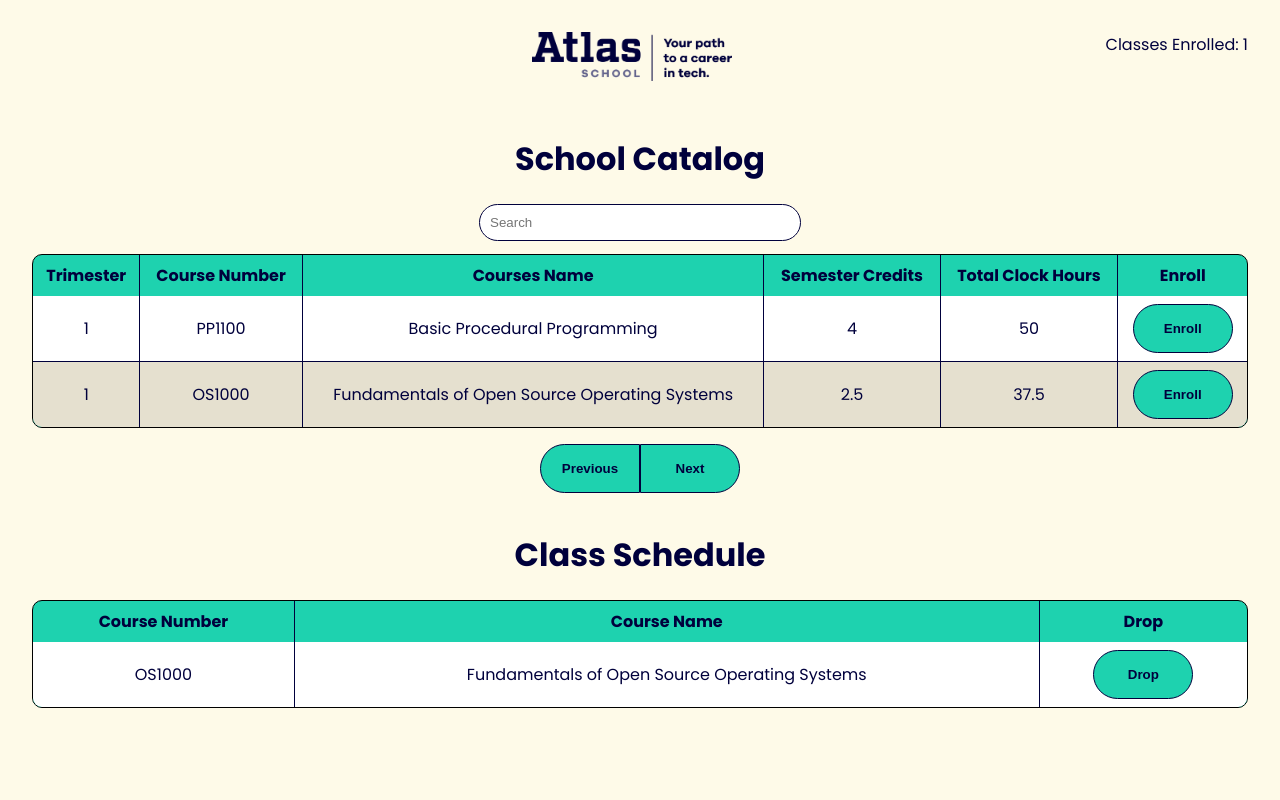
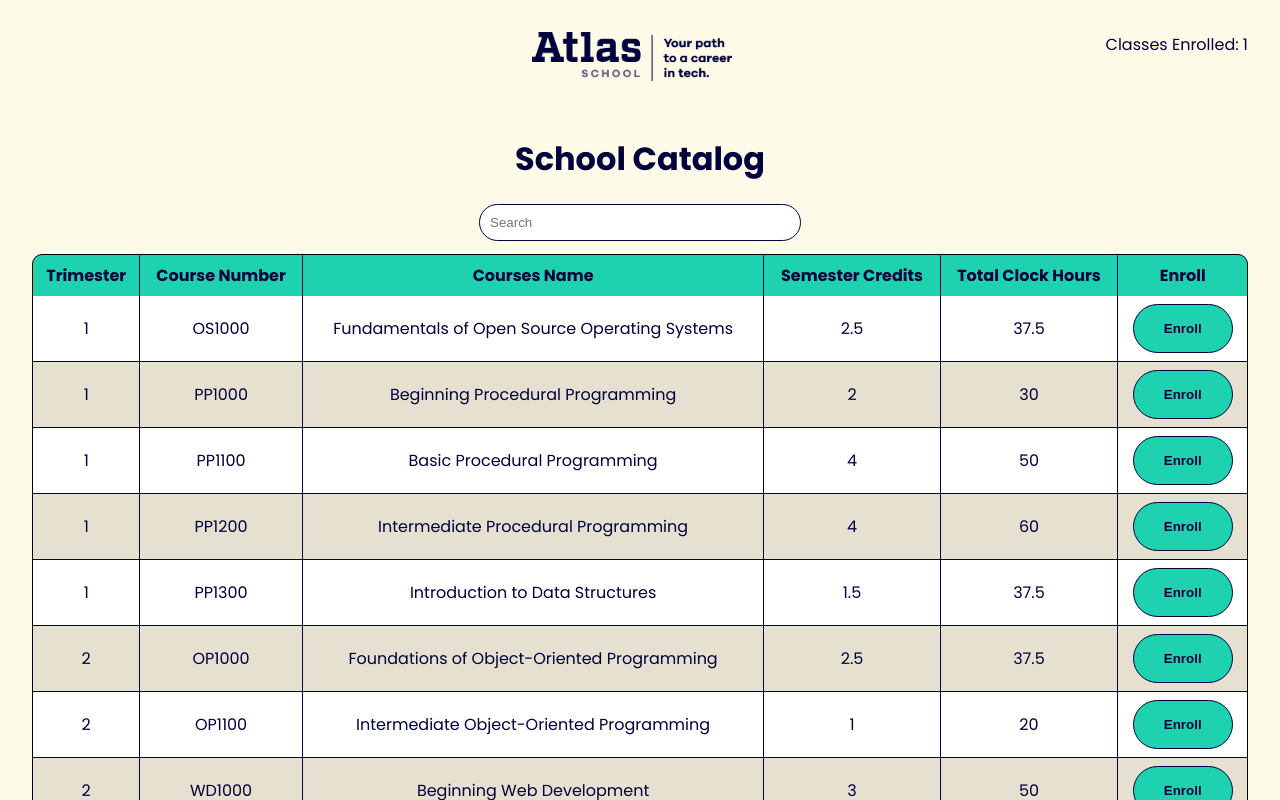
Before and after one commit to zack6yuan/atlas-react-state-intro, a React (Vite) app: page / in a window 1280 px wide. Shown: the top 800 px of the page. Built offline with nearby package versions, Linux system fonts and the light colour scheme.

Commit message:
added all the data to the table.

```diff
--- a/src/SchoolCatalog.jsx
+++ b/src/SchoolCatalog.jsx
@@ -1,9 +1,16 @@
-import React, { useEffect, useState } from "react";
+import React, { useState, useEffect } from "react";
 
 export default function SchoolCatalog() {
+    const [course, setCourse] = useState([]);
+    /*
+    const [loading, setLoading] = useState(true);
+    */
 
-
-
+    useEffect(() => {
+        fetch("/api/courses.json")
+        .then((response) => response.json())
+        .then((data) => setCourse(data))
+    }, []);
 
   return (
     <div className="school-catalog">
@@ -21,26 +28,16 @@ export default function SchoolCatalog() {
           </tr>
         </thead>
         <tbody>
-          <tr>
-            <td>1</td>
-            <td>PP1100</td>
-            <td>Basic Procedural Programming</td>
-            <td>4</td>
-            <td>50</td>
-            <td>
-              <button>Enroll</button>
-            </td>
-          </tr>
-          <tr>
-            <td>1</td>
-            <td>OS1000</td>
-            <td>Fundamentals of Open Source Operating Systems</td>
-            <td>2.5</td>
-            <td>37.5</td>
-            <td>
-              <button>Enroll</button>
-            </td>
-          </tr>
+            {course.map((course) => (
+            <tr>
+                <td>{course.trimester}</td>
+                <td>{course.courseNumber}</td>
+                <td>{course.courseName}</td>
+                <td>{course.semesterCredits}</td>
+                <td>{course.totalClockHours}</td>
+                <td><button>Enroll</button></td>
+            </tr>
+        ))}
         </tbody>
       </table>
       <div className="pagination">
```
